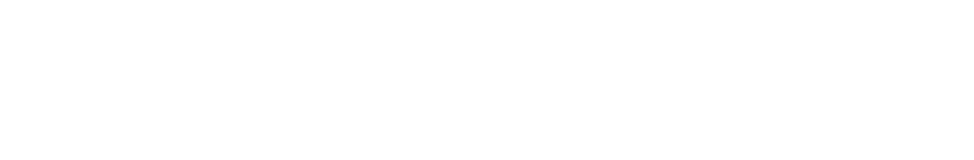
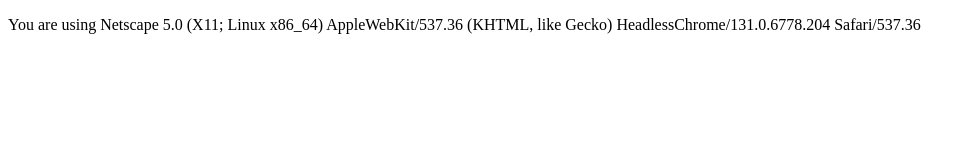
Before and after one commit to acciojob/browser-info-Mohit27071998, a website: page main.html in a window 1280 px wide. Shown: the whole page, without its empty margins (0-974 px from the left). Drawn offline with Linux system fonts and the light colour scheme.

Commit message:
created a submission

```diff
--- a/main.html
+++ b/main.html
@@ -7,6 +7,7 @@
 </head>
 
 <body>
+	<p id="p"></p>
 	<!-- the entire body must be written by student -->
     <script type="text/javascript" src="./script.js">
 </script>
--- a/script.js
+++ b/script.js
@@ -1 +1,3 @@
 //your JS code here. If required.
+let info =document.getElementById("p")
+info.innerText = `You are using ${navigator.appName} ${navigator.appVersion}`
```
